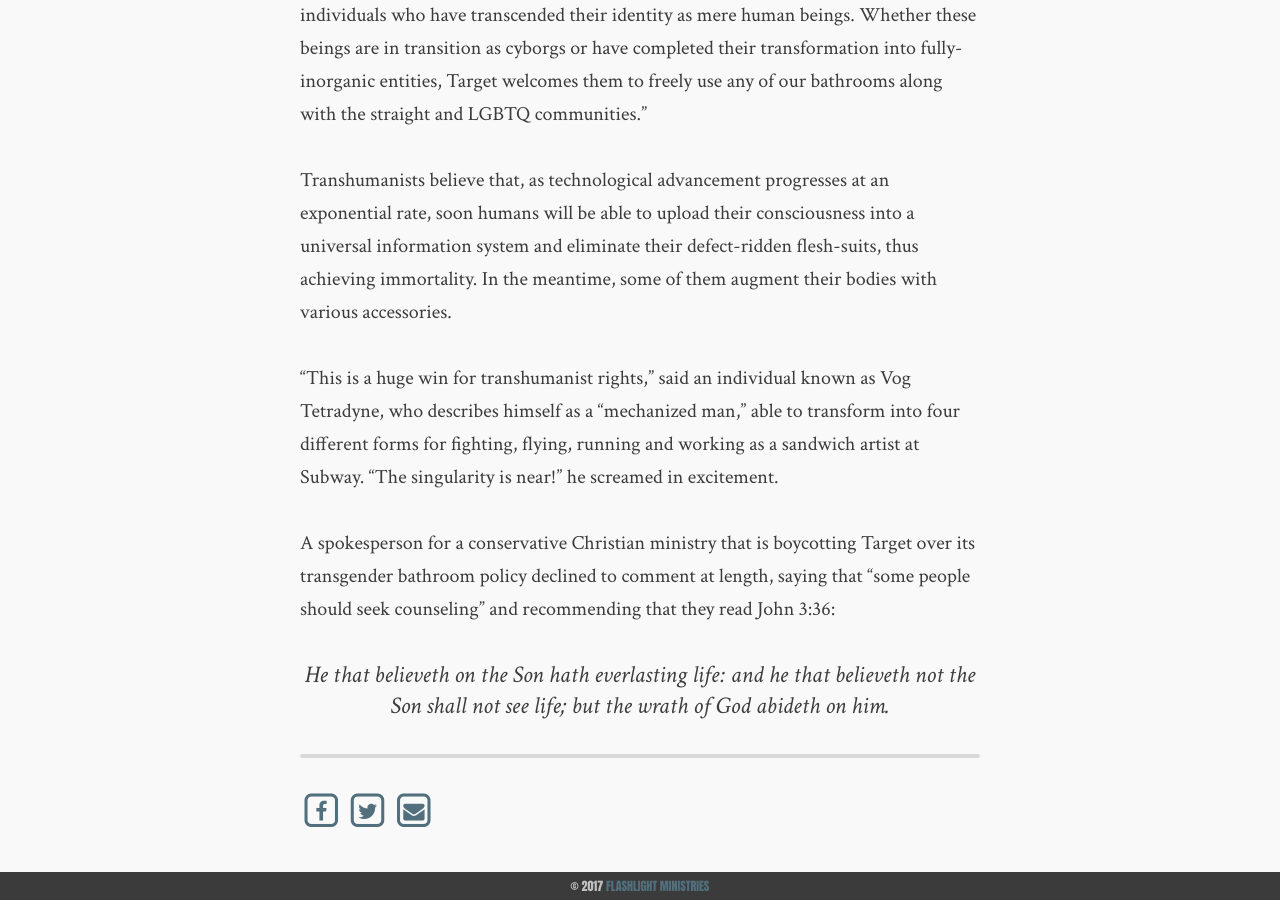
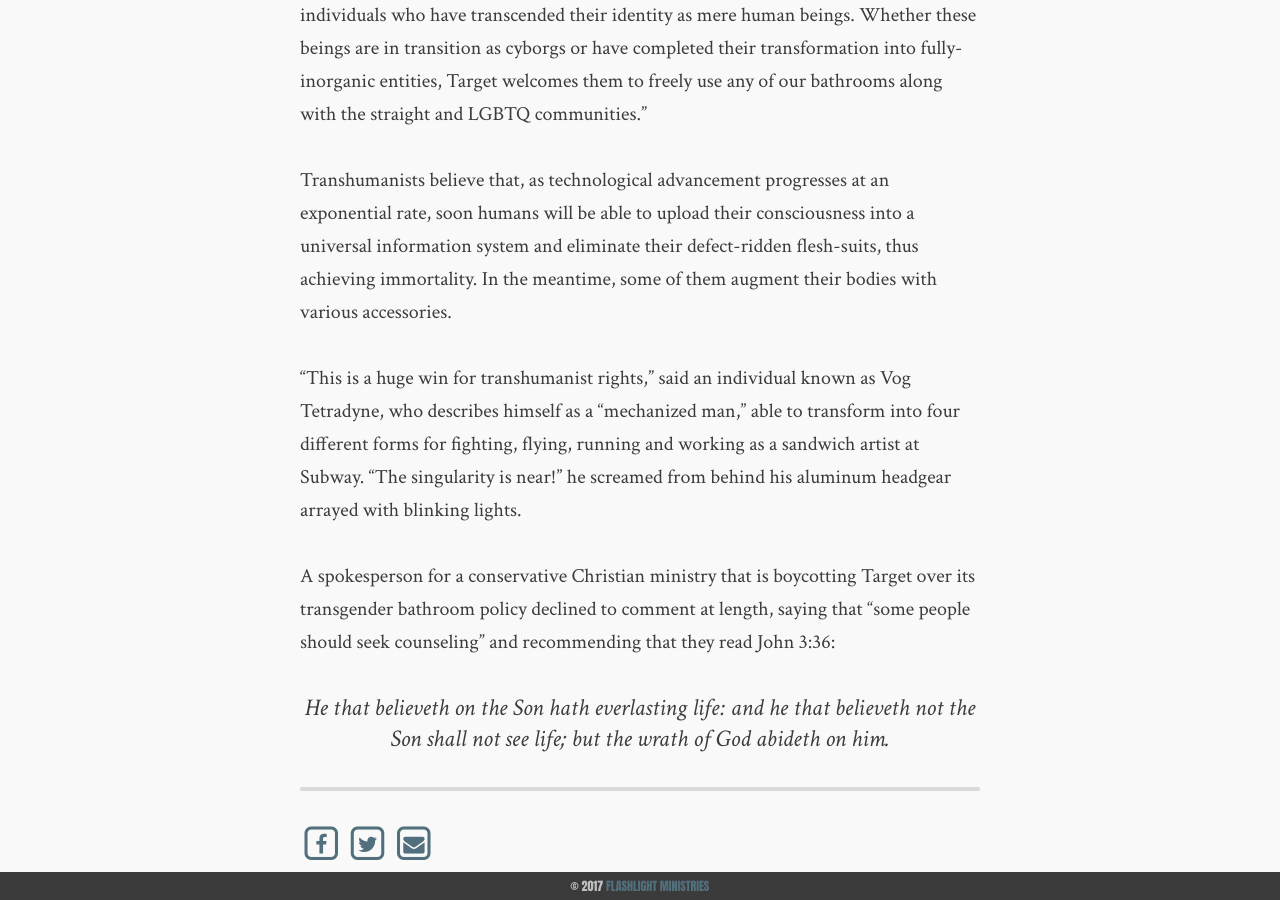
Before and after one commit to flashlightministries/oilforlight, a Jekyll site: the page built from _posts/2017-10-14-transhumanist-bathroom.md, in a window 1280 px wide and 900 px high, scrolled down 785 px. Built offline with Jekyll 4.4.1, drawn with Linux system fonts in a browser that asks for light colours; nearby versions of some CDN libraries.

Commit message:
Update 2017-10-14-transhumanist-bathroom.md

```diff
--- a/_posts/2017-10-14-transhumanist-bathroom.md
+++ b/_posts/2017-10-14-transhumanist-bathroom.md
@@ -12,7 +12,7 @@ A press release from Target states, "We're pleased to extend equal bathroom righ
 
 Transhumanists believe that, as technological advancement progresses at an exponential rate, soon humans will be able to upload their consciousness into a universal information system and eliminate their defect-ridden flesh-suits, thus achieving immortality.  In the meantime, some of them augment their bodies with various accessories.
 
-"This is a huge win for transhumanist rights," said an individual known as Vog Tetradyne, who describes himself as a "mechanized man," able to transform into four different forms for fighting, flying, running and working as a sandwich artist at Subway.  "The singularity is near!" he screamed in excitement.
+"This is a huge win for transhumanist rights," said an individual known as Vog Tetradyne, who describes himself as a "mechanized man," able to transform into four different forms for fighting, flying, running and working as a sandwich artist at Subway.  "The singularity is near!" he screamed from behind his aluminum headgear arrayed with blinking lights.
 
 A spokesperson for a conservative Christian ministry that is boycotting Target over its transgender bathroom policy declined to comment at length, saying that "some people should seek counseling" and recommending that they read John 3:36:
 
```
